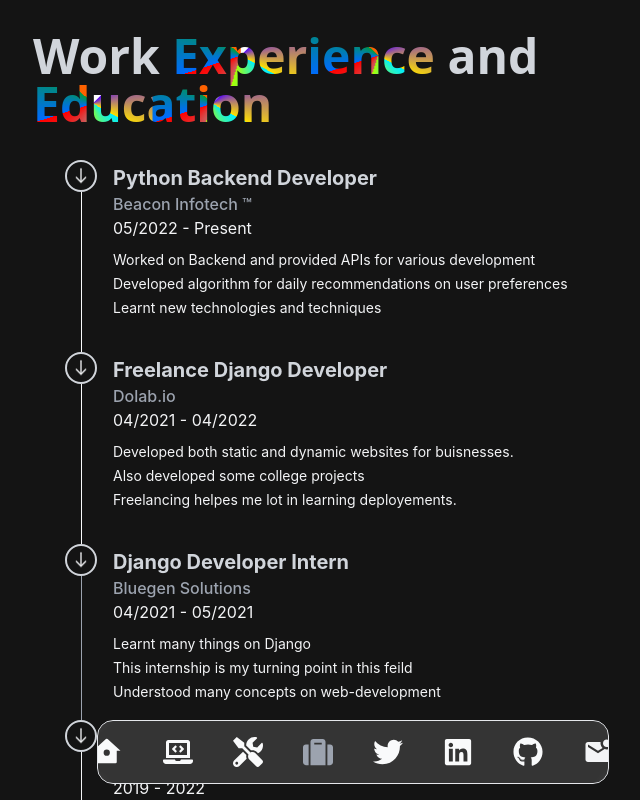
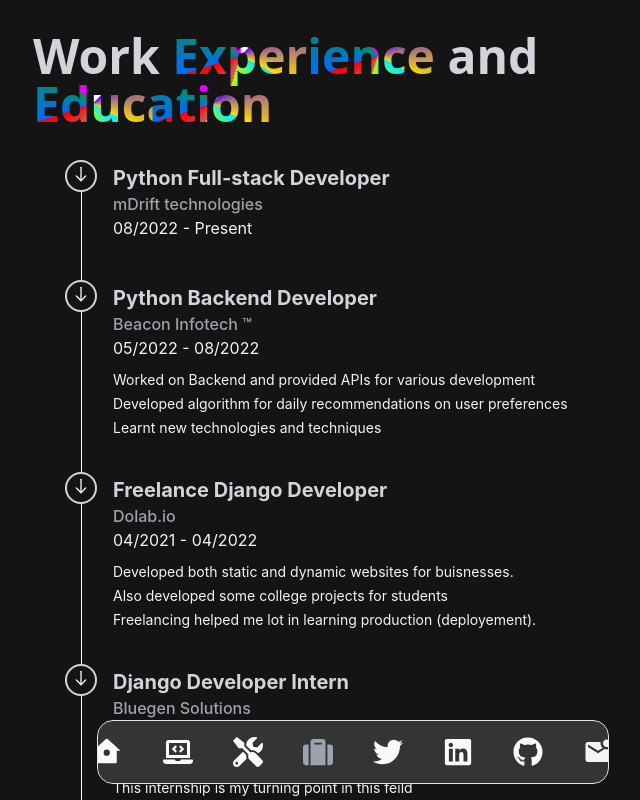
Before and after one commit to ilyasbabu/ilyasbabu.github.io, a React (Create React App) app: page /experience in a window 1280 px wide. Shown: the top 800 px of the page, without its empty margins (287-927 px from the left). Built offline with nearby package versions, Linux system fonts and the light colour scheme; the HTML template or start-up script is replaced by a standard one.

Commit message:
new company updated(mdrift)

```diff
--- a/src/App.css
+++ b/src/App.css
@@ -139,7 +139,8 @@
     #ff0000 70%,
     #006aff 70%,
     #009a3e 87%,
-    #ff6200 87%
+    #ff6200 87%,
+    #e100ff 87%
   );
   background-size: 50%;
   background-clip: text;
--- a/src/pages/About.js
+++ b/src/pages/About.js
@@ -17,25 +17,25 @@ const About = () => {
           </span>
         </label>
         <label className="text-4xl sm:text-7xl font-extrabold text-gray-400 py-3">
-          I am a <span className="gradient-text">Python Developer</span>
+          I am a <span className="gradient-text">Python </span><br/><span className="gradient-text">Full-stack Developer</span>
         </label>
         <p className="text-md sm:text-xl font-semibold py-3 text-gray-400">
           Passionate developer based in India, constantly experimenting with new technologies and techniques, striving to become a better myself as a developer and I love what I do.
           </p><p className="text-md sm:text-xl font-semibold py-3 text-gray-400"  >{" "}Currently I'm working in{" "}
           <a
-            href="https://beaconinfo.tech/"
-            target="_blank"
+            href="https://mdrift.com/"
+            target="blank"
             className="underline text-gray-100 hover:text-gray-500"
           >
-            Beacon Infotech ™
+            mDrift Technologies
           </a>{" "}
-          as a Python Backend Developer.
+          as a Python Full-stack Developer.
         </p>
         <p className="text-gray-300 text-lg font-semibold">
           Is there any prospect for me? Reach me at my{" "}
           <a
             href="mailto:ilyasbabuvp@gmail.com"
-            target="_blank"
+            target="blank"
             className="underline text-white font-bold hover:text-gray-500 "
           >
             e-mail
@@ -45,7 +45,7 @@ const About = () => {
           <a
             href={resume}
             download
-            className="text-xl flex items-center justify-center font-semibold py-2  my-4  bg-gray-700 text-gray-100 rounded-lg w-52"
+            className="text-xl flex items-center justify-center font-semibold py-2 my-4 bg-gray-700 text-gray-100 rounded-lg w-52"
           >
             Download my CV{" "}
             <div className="rounded-full h-2 w-2 bg-gray-50 animate-ping ml-2"></div>
--- a/src/pages/Experience.js
+++ b/src/pages/Experience.js
@@ -12,7 +12,55 @@ const Experience = () => {
           <div className="w-full">
             <div className="md:mx-4">
 
-            <div className="flex">
+              <div className="flex">
+                <div className="flex flex-col items-center mr-4">
+                  <div>
+                    <div className="flex items-center justify-center w-8 h-8 border-2 border-gray-300 rounded-full">
+                      <svg
+                        className="w-4 text-gray-100 animate-bounce"
+                        stroke="currentColor"
+                        strokeWidth="2"
+                        strokeLinecap="round"
+                        strokeLinejoin="round"
+                        viewBox="0 0 24 24"
+                      >
+                        <line
+                          fill="none"
+                          strokeMiterlimit="10"
+                          x1="12"
+                          y1="2"
+                          x2="12"
+                          y2="22"
+                        />
+                        <polyline
+                          fill="none"
+                          strokeMiterlimit="10"
+                          points="19,15 12,22 5,15"
+                        />
+                      </svg>
+                    </div>
+                  </div>
+                  <div className="w-px h-full bg-gray-50" />
+                </div>
+                <div className="pt-1 pb-8 ">
+                  <p className=" text-xl font-bold text-gray-300">
+                    Python Full-stack Developer
+                  </p>
+                  <a className=" text-gray-400 font-medium hover:text-gray-300 hover:underline transition ease-in-out duration-150" href="https://mdrift.com/">mDrift technologies</a>
+                  <p className=" text-gray-100 mb-2">08/2022 - Present</p>
+                  <ul className="text-sm text-gray-100 leading-6 ">
+                    <li>
+                    </li>
+                    <li>
+                    </li>
+                    <li>
+                    </li>
+                  </ul>
+                </div>
+              </div>
+
+
+              <div className="flex">
                 <div className="flex flex-col items-center mr-4">
                   <div>
                     <div className="flex items-center justify-center w-8 h-8 border-2 border-gray-300 rounded-full">
@@ -47,7 +95,7 @@ const Experience = () => {
                     Python Backend Developer
                   </p>
                   <a className=" text-gray-400 font-medium hover:text-gray-300 hover:underline transition ease-in-out duration-150" href="https://beaconinfo.tech/">Beacon Infotech ™</a>
-                  <p className=" text-gray-100 mb-2">05/2022 - Present</p>
+                  <p className=" text-gray-100 mb-2">05/2022 - 08/2022</p>
                   <ul className="text-sm text-gray-100 leading-6 ">
                     <li>
                       Worked on Backend and provided APIs for various development
@@ -103,10 +151,10 @@ const Experience = () => {
                       Developed both static and dynamic websites for buisnesses.
                     </li>
                     <li>
-                      Also developed some college projects
+                      Also developed some college projects for students
                     </li>
                     <li>
-                      Freelancing helpes me lot in learning deployements.
+                      Freelancing helped me lot in learning production (deployement).
                     </li>
                   </ul>
                 </div>
@@ -140,7 +188,7 @@ const Experience = () => {
                       </svg>
                     </div>
                   </div>
-                  <div className="w-px h-full bg-gray-400" />
+                  <div className="w-px h-full bg-gray-50" />
                 </div>
                 <div className="pt-1 pb-4">
                   <p className="text-xl font-bold text-gray-300">
```
Also changed, not shown: 17 other files (tests, documents, lock files or other folders).
